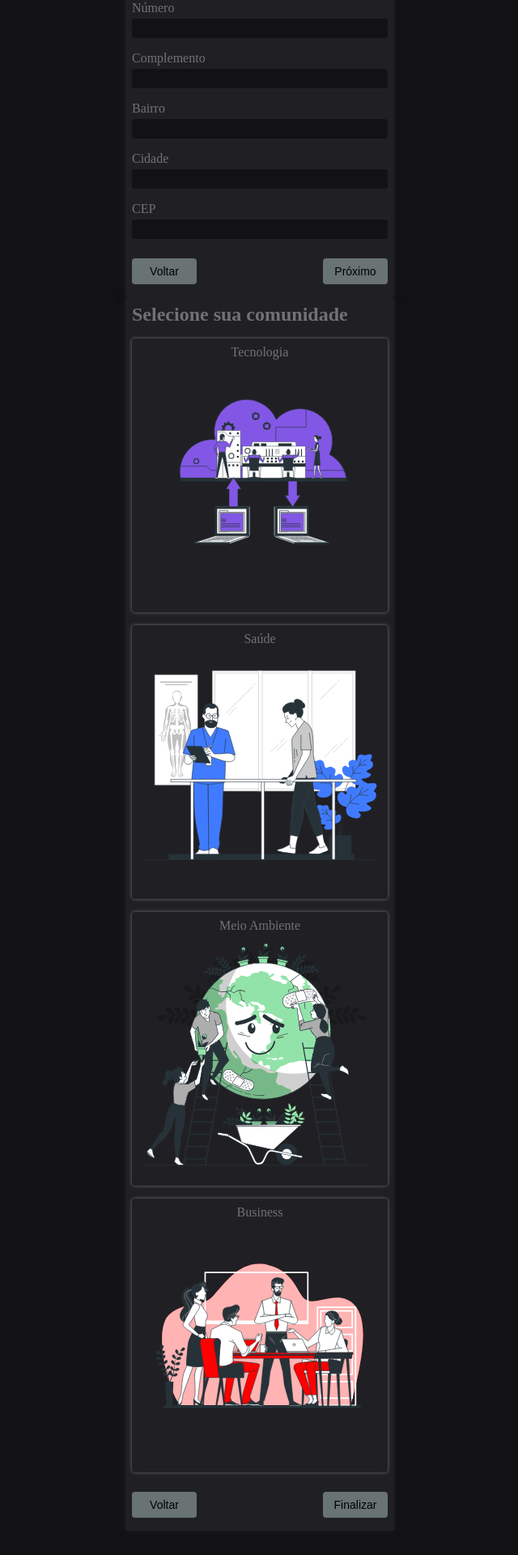
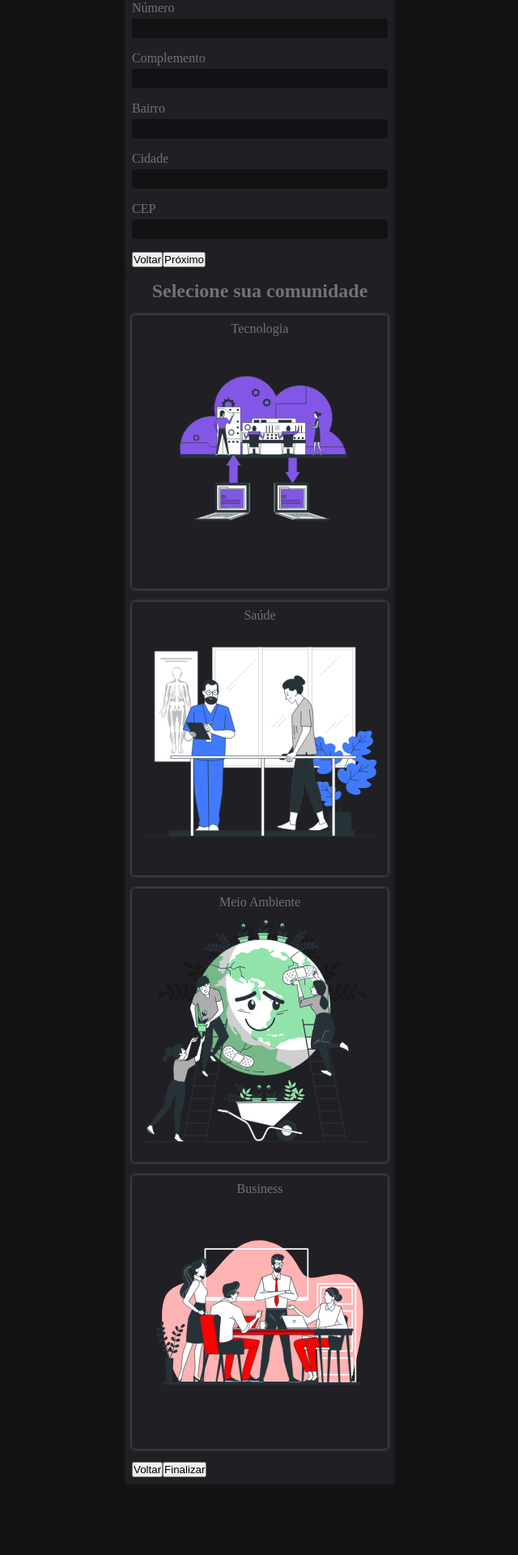
Before and after one commit to Lucas-Almeida-SD/Evolution_Community-Front_End, a React (Create React App) app: page /registration in a window 1280 px wide. Shown: the part 797-2717 px from the top of the page at 81% size, without its empty margins (319-959 px from the left). After the commit the page ends 2659 px from the top, so only its background shows below. Built offline with nearby package versions, Linux system fonts and the light colour scheme.

Commit message:
style: retirado estilo comum aos botoes de back e next

```diff
--- a/src/styles/AddressInformationForm.scss
+++ b/src/styles/AddressInformationForm.scss
@@ -21,23 +21,4 @@
       outline: 1px solid var(--primary);
     }
   }
-
-  .change-step {
-    display: flex;
-    justify-content:  space-between;
-
-    button {
-      background-color: var(--cinza3);
-      font-size: 14px;
-      padding: 8px;
-      margin: 8px 0;
-      border-radius: 4px;
-      border: 0;
-      cursor: not-allowed;
-      display: flex;
-      align-items: center;
-      justify-content: center;
-      width: 80px;
-    }
-  }
 }
--- a/src/styles/CommunityForm.scss
+++ b/src/styles/CommunityForm.scss
@@ -1,4 +1,8 @@
 #community-form {
+  h2 {
+    text-align: center;
+  }
+
   .community-card {
     display: flex;
     flex-direction: column;
@@ -28,23 +32,4 @@
     background-color: var(--cinza1);
     border: 1px solid var(--primary);
   }
-
-  .change-step {
-    display: flex;
-    justify-content:  space-between;
-
-    button {
-      background-color: var(--cinza3);
-      font-size: 14px;
-      padding: 8px;
-      margin: 8px 0;
-      border-radius: 4px;
-      border: 0;
-      cursor: not-allowed;
-      display: flex;
-      align-items: center;
-      justify-content: center;
-      width: 80px;
-    }
-  }
 }
```
